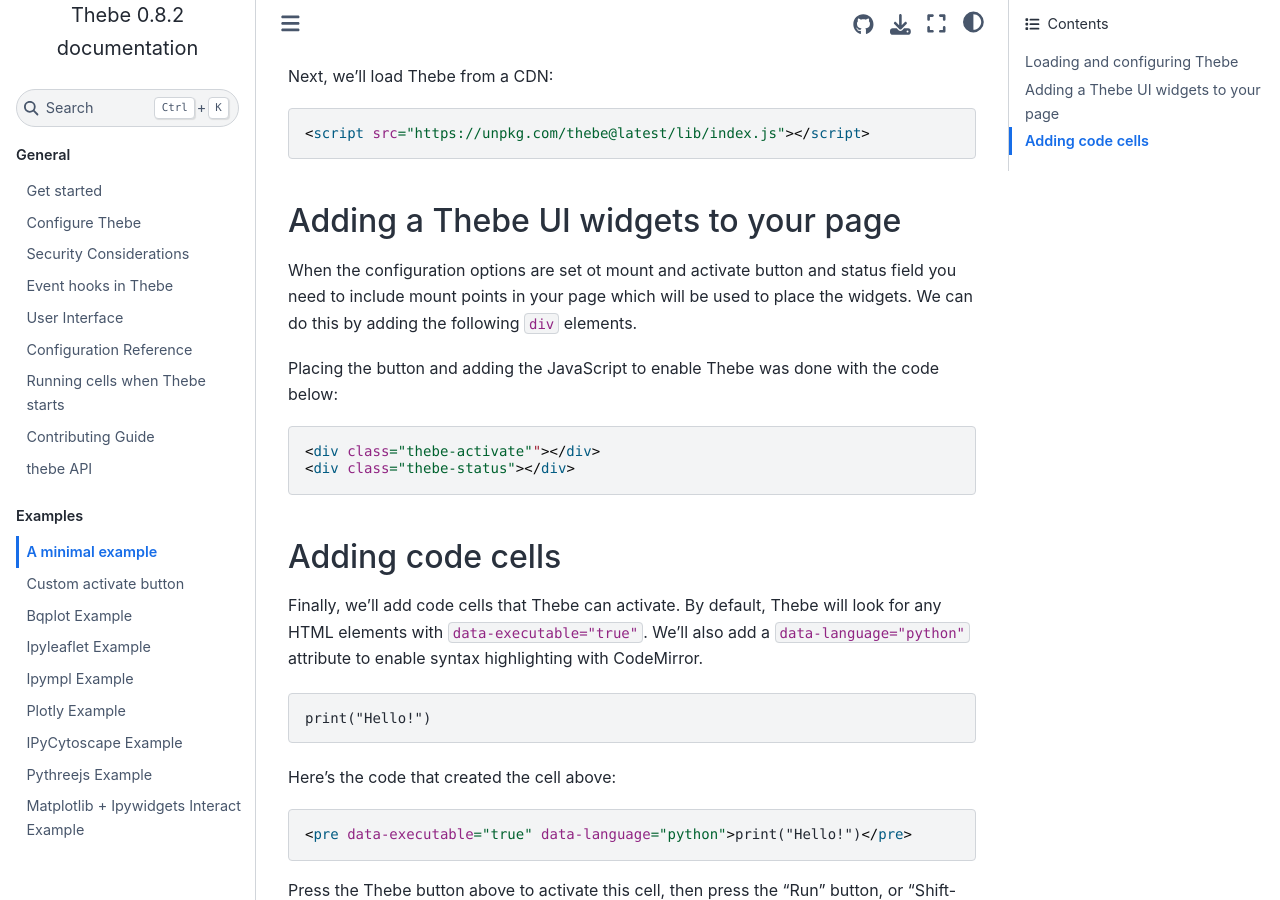
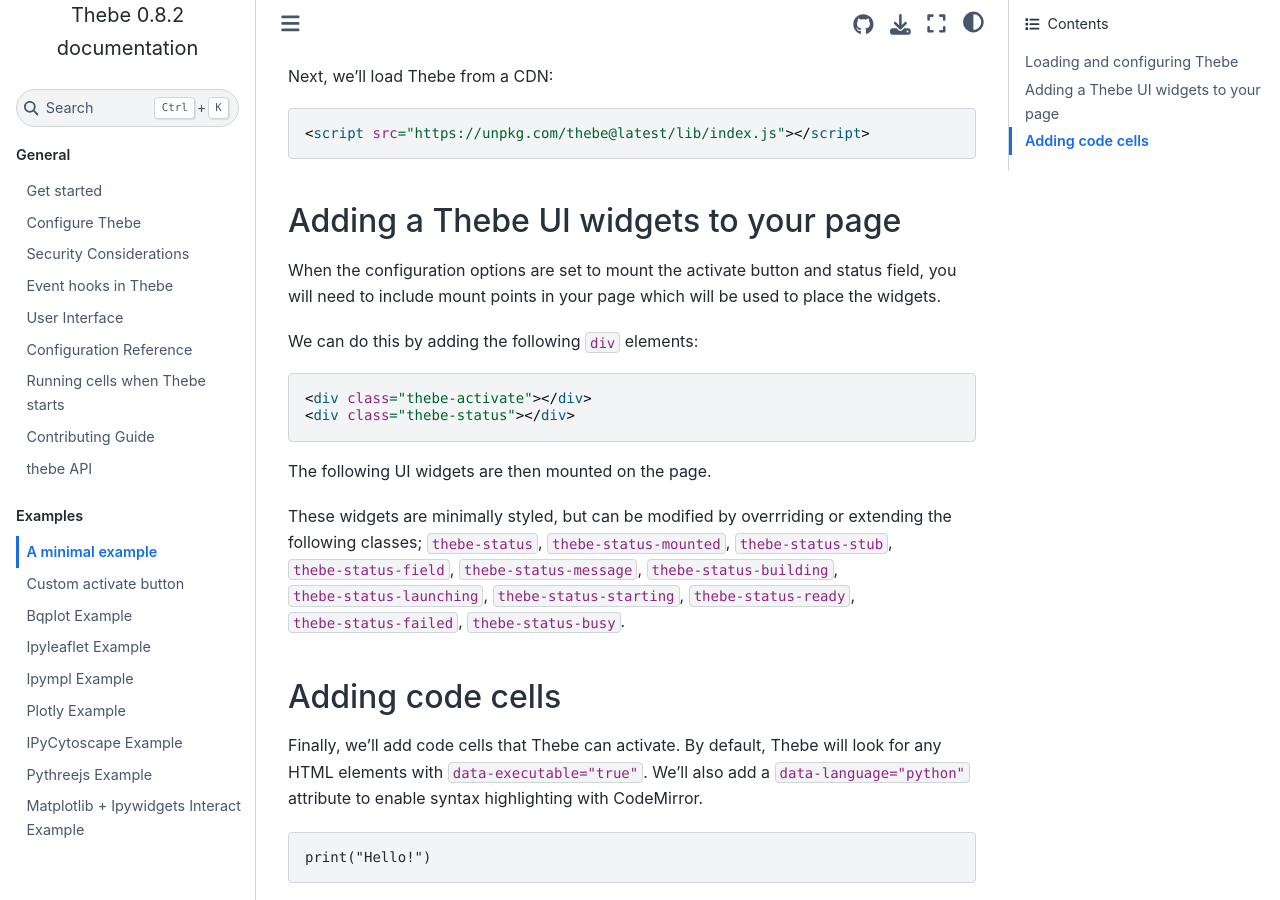
Before and after one commit to jupyter-book/thebe, a Sphinx documentation site: the page built from docs/examples/minimal_example.rst, in a window 1280 px wide and 900 px high, scrolled down 802 px. Built offline with Sphinx 7.4.7 and the Sphinx Book theme 1.1.4, drawn with Linux system fonts in a browser that asks for light colours; the version number is read from the project's files by our own code.

Commit message:
docs changes from feedback

```diff
--- a/docs/examples/custom_activate_button.rst
+++ b/docs/examples/custom_activate_button.rst
@@ -5,7 +5,7 @@
 ======================
 
 There are many ways you can activate Thebe. In this case, we'll add a
-custom button to our page, instead of using the built in UI widgets and
+custom button to our page (instead of using the built in UI widgets) and
 configure it to **bootstrap** Thebe once it is clicked.
 
 As before we setup Thebe with a basic configuration.
--- a/docs/examples/minimal_example.rst
+++ b/docs/examples/minimal_example.rst
@@ -67,9 +67,17 @@
 Adding a Thebe UI widgets to your page
 ======================================
 
-When the configuration options are set ot mount and activate button and status field you need
-to include mount points in your page which will be used to place the widgets. We can do this by
-adding the following `div` elements.
+When the configuration options are set to mount the activate button and status field, you will need
+to include mount points in your page which will be used to place the widgets.
+
+We can do this by adding the following `div` elements:
+
+.. code:: html
+
+   <div class="thebe-activate"></div>
+   <div class="thebe-status"></div>
+
+The following UI widgets are then mounted on the page.
 
 .. raw:: html
 
@@ -81,14 +89,7 @@
    <div class="thebe-activate"></div>
    <div class="thebe-status"></div>
 
-
-Placing the button and adding the JavaScript to enable Thebe was done with the
-code below:
-
-.. code:: html
-
-   <div class="thebe-activate""></div>
-   <div class="thebe-status"></div>
+These widgets are minimally styled, but can be modified by overrriding or extending the following classes; `thebe-status`, `thebe-status-mounted`, `thebe-status-stub`, `thebe-status-field`, `thebe-status-message`, `thebe-status-building`, `thebe-status-launching`, `thebe-status-starting`, `thebe-status-ready`, `thebe-status-failed`, `thebe-status-busy`.
 
 Adding code cells
 =================
```
Also changed, not shown: docs/index.rst (+2 -5 lines).
